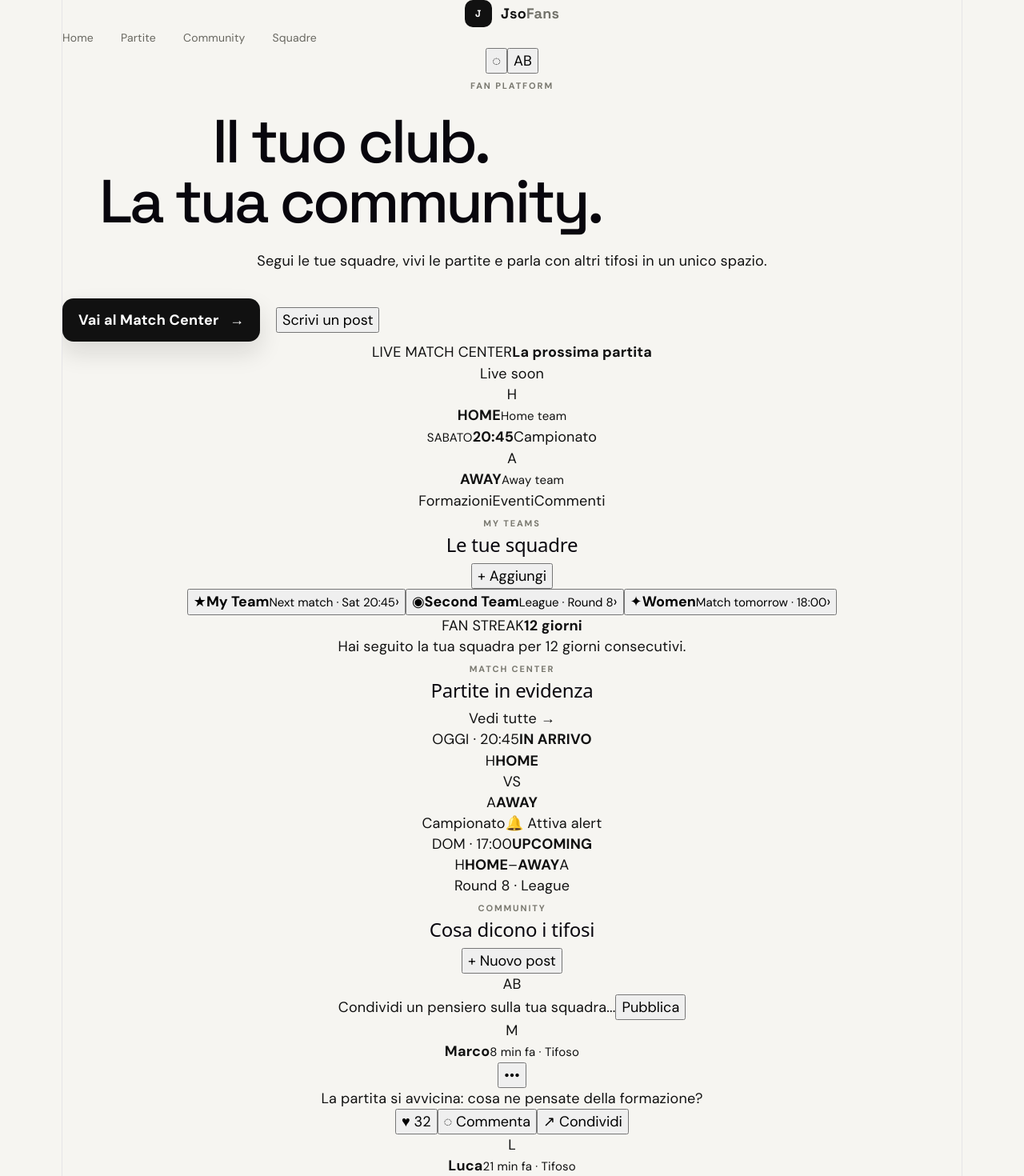
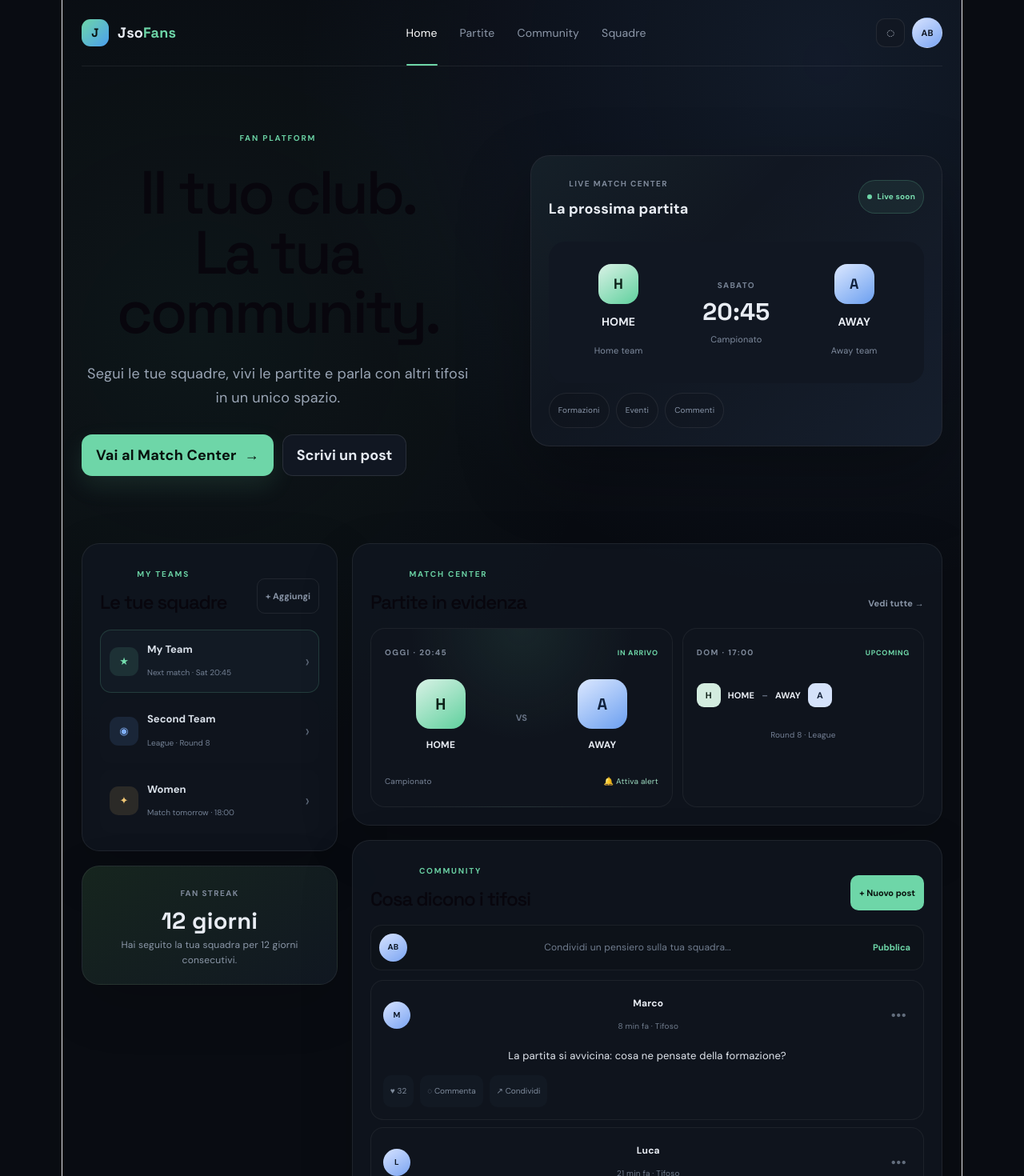
Before and after one commit to abderrazak-naceur/Jso-Web, a React (Vite) app: page / in a window 1280 px wide. Shown: the top 1470 px of the page at 80% size. Built offline with nearby package versions, Linux system fonts and the light colour scheme.

Commit message:
style: apply fan platform visual system

```diff
--- a/src/App.css
+++ b/src/App.css
@@ -2,150 +2,148 @@
 
 :root {
   font-family: 'DM Sans', system-ui, sans-serif;
-  color: #111111;
-  background: #f6f5f1;
+  color: #e9edf4;
+  background: #090c12;
   font-synthesis: none;
   text-rendering: optimizeLegibility;
 }
 
 * { box-sizing: border-box; }
 html { scroll-behavior: smooth; }
-body { margin: 0; min-width: 320px; background: #f6f5f1; }
-button, a { font: inherit; }
+body { margin: 0; min-width: 320px; background: #090c12; }
+button, a, textarea { font: inherit; }
 button { cursor: pointer; }
 a { color: inherit; text-decoration: none; }
 
-.app-shell { min-height: 100vh; overflow-x: hidden; }
-.navbar {
-  width: min(1180px, calc(100% - 48px));
-  margin: 0 auto;
-  min-height: 82px;
-  display: flex;
-  align-items: center;
-  justify-content: space-between;
-  gap: 28px;
-}
-.brand { display: inline-flex; align-items: center; gap: 11px; font-family: 'Space Grotesk', sans-serif; font-weight: 700; font-size: 18px; }
-.brand > span:last-child > span { color: #72726a; }
-.brand-mark { display: grid; place-items: center; width: 34px; height: 34px; border-radius: 10px; background: #111; color: #fff; font-size: 12px; letter-spacing: .06em; }
-.nav-links { display: flex; gap: 34px; color: #686760; font-size: 14px; }
-.nav-links a:hover { color: #111; }
-.nav-cta, .secondary-button { border: 1px solid #d8d7cf; background: #fff; border-radius: 13px; padding: 11px 17px; font-weight: 600; }
-.nav-cta:hover, .secondary-button:hover { border-color: #aaa8a0; }
+.app-shell { min-height: 100vh; overflow-x: hidden; background: radial-gradient(circle at 85% 4%, rgba(79, 126, 201, .13), transparent 32%), radial-gradient(circle at 15% 22%, rgba(67, 148, 105, .08), transparent 30%), #090c12; }
+.topbar { width: min(1240px, calc(100% - 48px)); margin: 0 auto; min-height: 76px; display: flex; align-items: center; justify-content: space-between; gap: 28px; border-bottom: 1px solid rgba(255,255,255,.07); }
+.brand { display: inline-flex; align-items: center; gap: 11px; font-family: 'Space Grotesk', sans-serif; font-size: 18px; font-weight: 700; }
+.brand > span:last-child > span { color: #6ed6a8; }
+.brand-mark { display: grid; place-items: center; width: 34px; height: 34px; border-radius: 11px; background: linear-gradient(135deg,#6ed6a8,#4c9fee); color: #08110e; font-size: 15px; font-weight: 800; }
+.nav-links { display: flex; align-items: center; gap: 28px; color: #8d98a9; font-size: 14px; }
+.nav-links a { position: relative; padding: 28px 0; }
+.nav-links a:hover, .nav-links a.active { color: #fff; }
+.nav-links a.active::after { content: ''; position: absolute; left: 0; right: 0; bottom: 0; height: 2px; border-radius: 999px; background: #6ed6a8; }
+.topbar-actions { display: flex; align-items: center; gap: 9px; }
+.icon-button, .profile-button { border: 1px solid rgba(255,255,255,.08); background: #111722; color: #c7cfdb; }
+.icon-button { width: 36px; height: 36px; border-radius: 11px; }
+.profile-button { width: 38px; height: 38px; border-radius: 50%; background: linear-gradient(145deg,#d7e3ff,#7aa4f2); color: #0d1420; font-size: 11px; font-weight: 800; }
 
-.hero-section {
-  width: min(1180px, calc(100% - 48px));
-  margin: 26px auto 0;
-  display: grid;
-  grid-template-columns: 1.02fr .98fr;
-  align-items: center;
-  gap: 74px;
-  padding: 74px 0 90px;
-}
-.eyebrow { font-size: 11px; letter-spacing: .17em; color: #79786f; font-weight: 700; }
-.hero-copy h1, .section-heading h2, .workflow-copy h2, .pricing-card h2 { font-family: 'Space Grotesk', sans-serif; letter-spacing: -.045em; line-height: .98; }
-.hero-copy h1 { font-size: clamp(50px, 6vw, 76px); max-width: 720px; margin: 20px 0 24px; }
-.hero-copy h1 span { color: #7d8d45; }
-.hero-subtitle { max-width: 610px; margin: 0; color: #6f6e68; line-height: 1.75; font-size: 17px; }
-.hero-actions { display: flex; align-items: center; gap: 20px; margin-top: 34px; }
-.primary-button { border: 0; border-radius: 14px; background: #111; color: #fff; padding: 14px 20px; font-weight: 700; box-shadow: 0 14px 30px rgba(17,17,17,.12); }
-.primary-button span { margin-left: 9px; }
-.primary-button:hover { transform: translateY(-1px); }
-.secondary-link { font-weight: 700; font-size: 14px; }
-.trust-row { display: flex; align-items: center; flex-wrap: wrap; gap: 10px; margin-top: 28px; color: #8a8981; font-size: 12px; }
-.status-dot { width: 8px; height: 8px; border-radius: 999px; background: #7d8d45; }
-.trust-divider { opacity: .45; }
+.hero { width: min(1240px, calc(100% - 48px)); margin: 0 auto; display: grid; grid-template-columns: 1fr 1.05fr; gap: 70px; align-items: center; padding: 74px 0 84px; }
+.hero-copy { max-width: 620px; }
+.eyebrow { color: #69cfa2; font-size: 10px; letter-spacing: .18em; font-weight: 800; }
+.hero-copy h1, .panel h2, .modal h2 { font-family: 'Space Grotesk', sans-serif; letter-spacing: -.045em; }
+.hero-copy h1 { font-size: clamp(46px, 6vw, 76px); line-height: .98; margin: 18px 0 24px; }
+.hero-copy p { max-width: 560px; color: #9aa5b5; font-size: 18px; line-height: 1.7; margin: 0; }
+.hero-actions { display: flex; flex-wrap: wrap; gap: 11px; margin-top: 30px; }
+.primary-button, .ghost-button { display: inline-flex; align-items: center; justify-content: center; gap: 4px; min-height: 45px; border-radius: 13px; padding: 12px 17px; font-weight: 700; }
+.primary-button { border: 1px solid rgba(110,214,168,.25); background: #6ed6a8; color: #07110d; box-shadow: 0 12px 30px rgba(110,214,168,.12); }
+.primary-button span { margin-left: 6px; }
+.ghost-button { border: 1px solid rgba(255,255,255,.10); background: #111722; color: #e5eaf2; }
+.ghost-button:hover { border-color: rgba(255,255,255,.18); }
 
-.hero-visual { position: relative; min-height: 510px; display: grid; place-items: center; }
-.glow { position: absolute; border-radius: 999px; filter: blur(50px); opacity: .42; pointer-events: none; }
-.glow-one { width: 220px; height: 220px; background: rgba(125,141,69,.22); top: 20px; right: 40px; }
-.glow-two { width: 170px; height: 170px; background: rgba(80,102,130,.15); bottom: 10px; left: 28px; }
-.dashboard-card { width: min(100%, 545px); padding: 19px; border: 1px solid rgba(255,255,255,.72); background: rgba(255,255,255,.86); border-radius: 25px; box-shadow: 0 35px 80px rgba(30,30,24,.13); backdrop-filter: blur(10px); }
-.dashboard-topbar { display: flex; justify-content: space-between; align-items: center; color: #7b7a72; font-size: 12px; }
-.mini-title { font-weight: 700; color: #2b2a25; }
-.live-pill { padding: 7px 10px; border: 1px solid #dddcd5; border-radius: 999px; font-size: 10px; font-weight: 800; letter-spacing: .08em; }
-.live-pill span { display: inline-block; width: 6px; height: 6px; border-radius: 50%; background: #7d8d45; margin-right: 6px; }
-.question-block { margin-top: 18px; padding: 25px; background: #f7f7f4; border-radius: 19px; }
-.question-label { color: #8b897f; font-size: 10px; font-weight: 800; letter-spacing: .14em; }
-.question-block h2 { margin: 10px 0 24px; font-family: 'Space Grotesk', sans-serif; font-size: 24px; line-height: 1.18; letter-spacing: -.03em; max-width: 430px; }
-.waveform { display: flex; align-items: center; gap: 4px; min-height: 46px; }
-.waveform i { display: block; width: 5px; border-radius: 20px; background: #151515; opacity: .18; }
-.score-grid { display: grid; grid-template-columns: repeat(3, 1fr); gap: 12px; margin-top: 12px; }
-.score-card { border: 1px solid #ebeae4; border-radius: 16px; padding: 15px; background: #fff; }
-.score-card span, .score-card small { display: block; color: #8b8a82; font-size: 11px; }
-.score-card strong { display: block; font-family: 'Space Grotesk', sans-serif; font-size: 27px; margin: 7px 0 3px; }
-.score-card small { color: #6f734d; }
-.highlight-card { border-color: #dfe4c9; background: #f9faef; }
-.insight-card { display: flex; align-items: flex-start; justify-content: space-between; gap: 14px; padding: 16px; margin-top: 12px; border-radius: 16px; background: #141414; color: #fff; }
-.insight-kicker { display: block; font-size: 10px; letter-spacing: .14em; opacity: .6; }
-.insight-card p { margin: 8px 0 0; color: #e6e6e2; line-height: 1.5; font-size: 12px; max-width: 420px; }
-.spark { font-size: 18px; opacity: .8; }
+.hero-card { position: relative; padding: 22px; border: 1px solid rgba(255,255,255,.08); border-radius: 24px; background: rgba(18,24,34,.86); box-shadow: 0 34px 90px rgba(0,0,0,.28); overflow: hidden; }
+.hero-card::before { content: ''; position: absolute; inset: 0; background: linear-gradient(135deg, rgba(110,214,168,.05), transparent 38%, rgba(110,166,255,.06)); pointer-events: none; }
+.hero-card-header { position: relative; z-index: 1; display: flex; align-items: center; justify-content: space-between; gap: 20px; }
+.hero-card-header > div span, .match-card-top, .side-stat > span { display: block; color: #7e899a; font-size: 10px; letter-spacing: .14em; font-weight: 800; }
+.hero-card-header strong { display: block; margin-top: 5px; font-size: 18px; }
+.live-badge { display: inline-flex; align-items: center; gap: 7px; border: 1px solid rgba(110,214,168,.20); background: rgba(110,214,168,.08); color: #7ae0b1; border-radius: 999px; padding: 7px 10px; font-size: 10px; font-weight: 800; }
+.live-badge i { width: 6px; height: 6px; border-radius: 50%; background: #6ed6a8; }
+.scoreboard { position: relative; z-index: 1; display: grid; grid-template-columns: 1fr 120px 1fr; align-items: center; gap: 16px; margin-top: 28px; padding: 28px 16px; border-radius: 21px; background: #111722; }
+.club-block { display: flex; flex-direction: column; align-items: center; gap: 9px; }
+.club-block strong { font-size: 14px; }
+.club-block small, .match-time span { color: #7f8b9e; font-size: 11px; }
+.club-badge { display: grid; place-items: center; width: 50px; height: 50px; border-radius: 16px; font-family: 'Space Grotesk'; font-weight: 800; }
+.club-badge.large { width: 62px; height: 62px; border-radius: 18px; font-size: 20px; }
+.club-home { background: linear-gradient(145deg,#d9f2e6,#5fd09d); color: #0b2017; }
+.club-away { background: linear-gradient(145deg,#dce8ff,#6b9ff0); color: #10213d; }
+.match-time { display: flex; flex-direction: column; align-items: center; gap: 7px; text-align: center; }
+.match-time small { color: #778395; font-size: 10px; letter-spacing: .13em; font-weight: 800; }
+.match-time strong { font-family: 'Space Grotesk'; font-size: 30px; }
+.match-pills { display: flex; flex-wrap: wrap; gap: 8px; margin-top: 12px; }
+.match-pills span { border: 1px solid rgba(255,255,255,.08); color: #8995a7; background: #0f141d; border-radius: 999px; padding: 8px 11px; font-size: 10px; }
 
-.stats-strip { width: min(1180px, calc(100% - 48px)); margin: 0 auto; padding: 28px 0 50px; border-top: 1px solid #e5e4de; display: grid; grid-template-columns: repeat(4, 1fr); gap: 22px; }
-.stats-strip div { display: flex; flex-direction: column; gap: 5px; }
-.stats-strip strong { font-family: 'Space Grotesk'; font-size: 25px; }
-.stats-strip span { color: #8a8982; font-size: 12px; }
+.content-grid { width: min(1240px, calc(100% - 48px)); margin: 0 auto; display: grid; grid-template-columns: 320px 1fr; gap: 18px; padding-bottom: 50px; }
+.sidebar, .main-column { display: flex; flex-direction: column; gap: 18px; }
+.panel, .side-stat { border: 1px solid rgba(255,255,255,.07); border-radius: 22px; background: rgba(16,22,31,.84); box-shadow: 0 24px 70px rgba(0,0,0,.14); }
+.panel { padding: 22px; }
+.panel-title-row { display: flex; align-items: end; justify-content: space-between; gap: 20px; }
+.panel h2 { margin: 8px 0 0; font-size: 24px; }
+.small-button, .text-link { border: 0; background: transparent; color: #8995a7; font-size: 11px; font-weight: 700; }
+.small-button { border: 1px solid rgba(255,255,255,.08); border-radius: 10px; padding: 8px 10px; }
+.small-button.dark { color: #08110d; background: #6ed6a8; border-color: transparent; }
+.team-list { display: grid; gap: 8px; margin-top: 20px; }
+.team-item { display: grid; grid-template-columns: 36px 1fr auto; align-items: center; gap: 11px; width: 100%; padding: 11px; border: 1px solid transparent; border-radius: 14px; background: #0f141d; color: #dae1ea; text-align: left; }
+.team-item:hover, .team-item.selected { border-color: rgba(110,214,168,.18); background: #121a24; }
+.team-item strong { display: block; font-size: 13px; }
+.team-item small { display: block; margin-top: 3px; color: #738094; font-size: 10px; }
+.team-icon { display: grid; place-items: center; width: 36px; height: 36px; border-radius: 11px; font-size: 13px; }
+.team-icon.green { background: rgba(110,214,168,.12); color: #75dfaf; }
+.team-icon.blue { background: rgba(110,166,255,.12); color: #80aff7; }
+.team-icon.gold { background: rgba(240,198,116,.12); color: #f0c674; }
+.chevron { color: #5c6777; font-size: 21px; }
+.side-stat { padding: 21px; background: linear-gradient(145deg,#16251e,#111822); }
+.side-stat strong { display: block; margin-top: 8px; font-family: 'Space Grotesk'; font-size: 29px; }
+.side-stat p { margin: 8px 0 0; color: #8b97a8; line-height: 1.55; font-size: 12px; }
 
-.features-section, .workflow-section, .pricing-section { width: min(1180px, calc(100% - 48px)); margin: 0 auto; }
-.features-section { padding: 70px 0 100px; }
-.section-heading h2, .workflow-copy h2 { font-size: clamp(36px, 4vw, 53px); max-width: 700px; margin: 18px 0 40px; }
-.feature-grid { display: grid; grid-template-columns: repeat(3, 1fr); gap: 18px; }
-.feature-card { min-height: 240px; padding: 26px; border: 1px solid #dfded7; border-radius: 20px; background: #fbfaf7; }
-.feature-card:hover { transform: translateY(-3px); box-shadow: 0 18px 40px rgba(25,25,20,.05); }
-.feature-icon { width: 42px; height: 42px; display: grid; place-items: center; border-radius: 12px; background: #ecece3; font-size: 19px; margin-bottom: 32px; }
-.feature-card h3 { font-family: 'Space Grotesk'; margin: 0 0 10px; font-size: 20px; }
-.feature-card p { margin: 0; color: #77766f; line-height: 1.65; font-size: 14px; }
+.match-grid { display: grid; grid-template-columns: 1.25fr 1fr; gap: 12px; margin-top: 18px; }
+.match-card { min-height: 178px; padding: 17px; border: 1px solid rgba(255,255,255,.06); border-radius: 18px; background: #0f141d; }
+.featured-match { background: radial-gradient(circle at 50% 0%, rgba(110,214,168,.09), transparent 48%), #0f141d; }
+.match-card-top { display: flex; align-items: center; justify-content: space-between; gap: 12px; }
+.match-card-top b { color: #6ed6a8; font-size: 9px; letter-spacing: .08em; }
+.match-teams { display: grid; grid-template-columns: 1fr 42px 1fr; align-items: center; gap: 10px; margin-top: 20px; text-align: center; }
+.match-teams > div { display: flex; flex-direction: column; align-items: center; gap: 7px; }
+.match-teams strong { font-size: 12px; }
+.vs, .versus { color: #697486; font-size: 11px; font-weight: 800; }
+.match-footer { display: flex; justify-content: space-between; gap: 10px; margin-top: 20px; color: #788497; font-size: 10px; }
+.match-footer span:last-child { color: #9bd8bd; }
+.compact-score { display: flex; align-items: center; gap: 9px; margin-top: 25px; }
+.mini-club { display: grid; place-items: center; width: 30px; height: 30px; border-radius: 9px; background: #d3ecdf; color: #112219; font-size: 11px; font-weight: 800; }
+.mini-club.away { background: #d5e2fa; color: #15233b; }
+.compact-score strong { font-size: 11px; }
+.match-card > p { color: #758196; font-size: 10px; margin-top: 22px; }
 
-.workflow-section { padding: 84px 0 110px; display: grid; grid-template-columns: 1fr .9fr; gap: 80px; align-items: center; }
-.workflow-copy > p { max-width: 520px; color: #77766f; line-height: 1.7; }
-.steps { display: grid; gap: 25px; margin-top: 36px; }
-.steps > div { display: grid; grid-template-columns: 38px 1fr; gap: 18px; }
-.steps > div > span { color: #98978f; font-family: 'Space Grotesk'; font-size: 13px; padding-top: 4px; }
-.steps h3 { margin: 0 0 5px; font-size: 16px; }
-.steps p { margin: 0; color: #85837c; line-height: 1.55; font-size: 13px; }
-.review-card { padding: 25px; background: #151515; color: #fff; border-radius: 24px; box-shadow: 0 34px 70px rgba(25,25,25,.16); }
-.review-header { display: flex; justify-content: space-between; color: #99978f; font-size: 10px; letter-spacing: .13em; }
-.review-header strong { color: #fff; letter-spacing: 0; font-size: 11px; }
-.review-score { display: flex; align-items: center; gap: 18px; margin: 42px 0 30px; }
-.score-ring { width: 108px; height: 108px; border-radius: 50%; display: flex; align-items: center; justify-content: center; flex-wrap: wrap; align-content: center; border: 8px solid #838f51; box-shadow: inset 0 0 0 8px #252525; }
-.score-ring span { font-family: 'Space Grotesk'; font-size: 35px; font-weight: 700; }
-.score-ring small { font-size: 11px; color: #99978f; margin-left: 4px; }
-.review-score h3 { margin: 0 0 6px; font-family: 'Space Grotesk'; font-size: 22px; }
-.review-score p { margin: 0; color: #aaa79e; line-height: 1.5; font-size: 13px; }
-.progress-line { height: 8px; border-radius: 999px; background: #2a2a2a; overflow: hidden; }
-.progress-line span { display: block; height: 100%; border-radius: inherit; background: #9aa964; }
-.review-meta { display: grid; grid-template-columns: repeat(3, 1fr); margin-top: 18px; gap: 12px; color: #94928a; font-size: 11px; }
-.review-meta b { display: block; color: #fff; margin-top: 4px; font-size: 13px; }
+.composer-mini { display: grid; grid-template-columns: 35px 1fr auto; align-items: center; gap: 11px; margin-top: 18px; padding: 10px; border: 1px solid rgba(255,255,255,.06); border-radius: 14px; background: #0d1219; cursor: text; }
+.composer-mini > span { color: #707c8e; font-size: 12px; }
+.composer-mini > button { border: 0; background: transparent; color: #6ed6a8; font-size: 11px; font-weight: 800; }
+.avatar { display: grid; place-items: center; width: 35px; height: 35px; border-radius: 50%; background: linear-gradient(145deg,#d7e3ff,#7aa4f2); color: #0e1827; font-size: 10px; font-weight: 800; }
+.avatar.small { width: 34px; height: 34px; }
+.feed-list { display: grid; gap: 9px; margin-top: 12px; }
+.feed-card { padding: 15px; border: 1px solid rgba(255,255,255,.06); border-radius: 16px; background: #0f141d; }
+.feed-header { display: grid; grid-template-columns: 34px 1fr auto; gap: 10px; align-items: center; }
+.feed-header strong { display: block; font-size: 12px; }
+.feed-header small { display: block; margin-top: 3px; color: #6f7b8c; font-size: 10px; }
+.more-button { border: 0; background: transparent; color: #626d7c; }
+.feed-card > p { margin: 14px 0; color: #e2e7ef; line-height: 1.55; font-size: 13px; }
+.feed-actions { display: flex; flex-wrap: wrap; gap: 8px; }
+.feed-actions button { border: 0; border-radius: 10px; padding: 7px 9px; background: #121923; color: #7e8a9b; font-size: 10px; }
+.feed-actions button:hover, .feed-actions button.reacted { color: #77dcae; background: rgba(110,214,168,.08); }
 
-.pricing-section { padding: 0 0 80px; }
-.pricing-card { display: flex; align-items: end; justify-content: space-between; gap: 30px; padding: 38px; border-radius: 24px; background: #eae9de; }
-.pricing-card h2 { font-size: 42px; max-width: 580px; margin: 14px 0 12px; }
-.pricing-card p { color: #717069; max-width: 560px; line-height: 1.6; margin: 0; }
-.footer { width: min(1180px, calc(100% - 48px)); margin: 0 auto; padding: 22px 0 30px; border-top: 1px solid #e2e1da; color: #8c8b83; display: flex; justify-content: space-between; font-size: 11px; }
+.footer { width: min(1240px, calc(100% - 48px)); margin: 0 auto; padding: 20px 0 28px; border-top: 1px solid rgba(255,255,255,.07); display: flex; justify-content: space-between; color: #667284; font-size: 10px; }
 
-.modal-backdrop { position: fixed; inset: 0; background: rgba(18,18,18,.48); display: grid; place-items: center; padding: 20px; z-index: 20; }
-.modal { position: relative; width: min(560px, 100%); padding: 34px; border-radius: 24px; background: #fbfaf7; box-shadow: 0 30px 100px rgba(0,0,0,.25); }
-.modal h2 { margin: 14px 0 10px; font-family: 'Space Grotesk'; font-size: 32px; letter-spacing: -.035em; }
-.modal p { margin: 0; color: #737169; line-height: 1.65; }
-.modal-close { position: absolute; top: 14px; right: 14px; width: 36px; height: 36px; border: 1px solid #dfded7; border-radius: 10px; background: #fff; font-size: 22px; line-height: 1; }
-.modal-actions { display: flex; gap: 10px; margin-top: 26px; }
+.modal-backdrop { position: fixed; inset: 0; z-index: 20; display: grid; place-items: center; padding: 18px; background: rgba(3,5,8,.72); backdrop-filter: blur(8px); }
+.modal { position: relative; width: min(560px,100%); padding: 28px; border: 1px solid rgba(255,255,255,.08); border-radius: 22px; background: #111722; box-shadow: 0 40px 120px rgba(0,0,0,.38); }
+.modal h2 { font-size: 32px; margin: 12px 0 9px; }
+.modal textarea { width: 100%; margin-top: 18px; resize: vertical; border: 1px solid rgba(255,255,255,.08); outline: none; border-radius: 14px; background: #0b1017; color: #e8edf5; padding: 13px; line-height: 1.55; }
+.modal textarea::placeholder { color: #626d7c; }
+.modal-close { position: absolute; top: 13px; right: 13px; width: 35px; height: 35px; border: 1px solid rgba(255,255,255,.08); border-radius: 10px; background: #161d29; color: #b4bdc9; font-size: 20px; }
+.modal-actions { display: flex; justify-content: flex-end; gap: 9px; margin-top: 16px; }
 
-@media (max-width: 900px) {
+@media (max-width: 980px) {
   .nav-links { display: none; }
-  .hero-section, .workflow-section { grid-template-columns: 1fr; gap: 35px; }
-  .hero-section { padding-top: 44px; }
-  .hero-visual { min-height: auto; }
-  .feature-grid { grid-template-columns: 1fr; }
-  .workflow-section { padding-top: 40px; }
-  .pricing-card { align-items: flex-start; flex-direction: column; }
+  .hero { grid-template-columns: 1fr; gap: 35px; padding-top: 52px; }
+  .content-grid { grid-template-columns: 1fr; }
+  .sidebar { display: grid; grid-template-columns: 1fr 1fr; }
 }
 
-@media (max-width: 620px) {
-  .navbar, .hero-section, .stats-strip, .features-section, .workflow-section, .pricing-section, .footer { width: min(100% - 28px, 1180px); }
-  .hero-copy h1 { font-size: 48px; }
-  .stats-strip { grid-template-columns: repeat(2, 1fr); }
-  .score-grid { grid-template-columns: 1fr; }
-  .pricing-card { padding: 25px; }
-  .pricing-card h2 { font-size: 34px; }
-  .footer { flex-direction: column; gap: 8px; }
+@media (max-width: 680px) {
+  .topbar, .hero, .content-grid, .footer { width: min(100% - 28px, 1240px); }
+  .topbar { min-height: 68px; }
+  .hero-copy h1 { font-size: 50px; }
+  .hero-card { padding: 14px; }
+  .scoreboard { grid-template-columns: 1fr; }
+  .match-grid, .sidebar { grid-template-columns: 1fr; }
+  .composer-mini { grid-template-columns: 35px 1fr; }
+  .composer-mini > button { display: none; }
+  .footer { flex-direction: column; gap: 7px; }
 }
```
